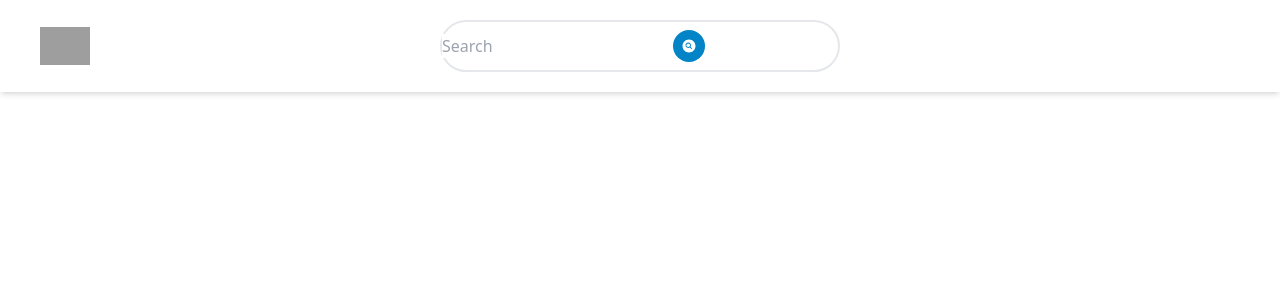
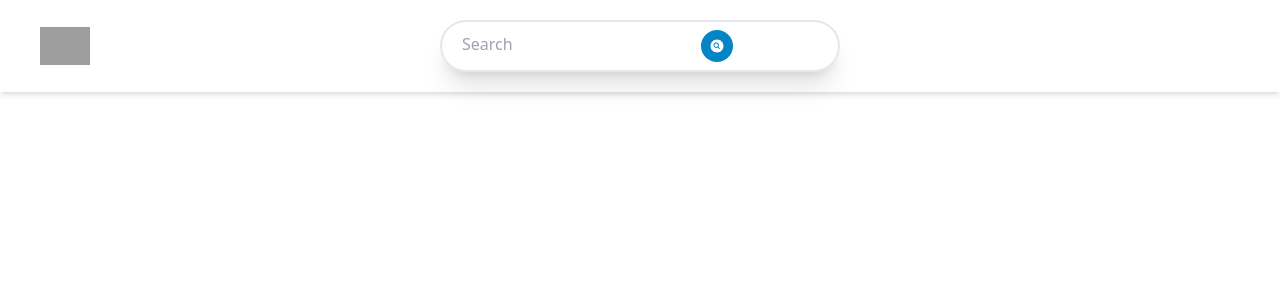
Before and after one commit to hopesunknown/airbnb-getaway, a Next.js app: page / in a window 1280 px wide. Shown: the top 300 px of the page. Built offline with nearby package versions, Linux system fonts and the light colour scheme; grey boxes are pictures that could not be loaded.

Commit message:
Finished adding responsive styling to Search input in Header component. Made styling changes at medium screen size breakpoint due to smaller screen size need smaller Search input width across the top Header component

```diff
--- a/components/Header.tsx
+++ b/components/Header.tsx
@@ -20,9 +20,9 @@ const Header = (props: Props) => {
       </div>
 
       {/* middle section */}
-      <div className='flex items-center md:border-2 rounded-full py-2'>
-        <input type='text' placeholder='Search' />
-        <MagnifyingGlassCircleIcon className='hidden md:inline-flex h-8 bg-sky-600 text-white rounded-full p-2 cursor-pointer' />
+      <div className='flex-grow items-center md:border-2 rounded-full py-2 md:shadow-xl'>
+        <input className='pl-5 bg-transparent outline-none' type='text' placeholder='Search' />
+        <MagnifyingGlassCircleIcon className='hidden md:inline-flex h-8 bg-sky-600 text-white rounded-full p-2 cursor-pointer md:mx-2' />
       </div>
 
       {/* right section */}
```
